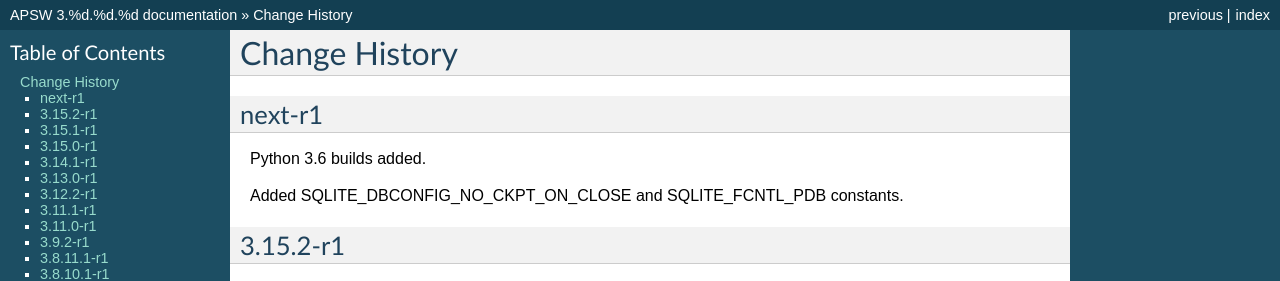
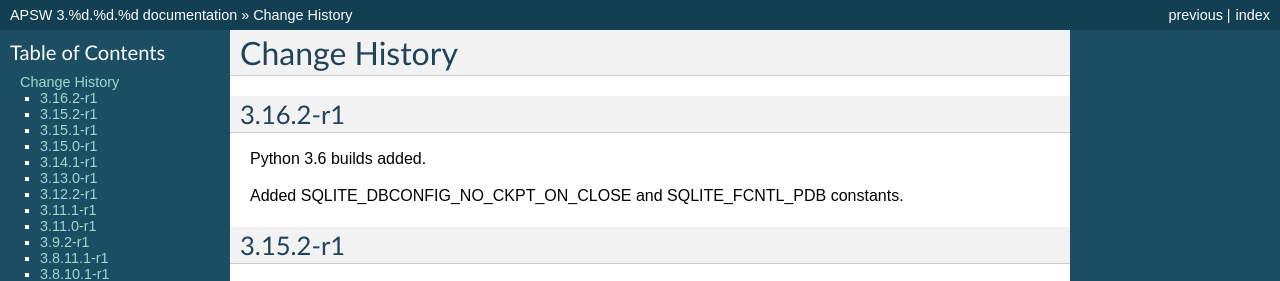
Before and after one commit to rogerbinns/apsw, a Sphinx documentation site: the page built from doc/changes.rst, in a window 1280 px wide and 900 px high. Shown: the top 281 px of the window. Built offline with Sphinx 7.4.7, drawn with Linux system fonts in a browser that asks for light colours; pages that are not in the unit, such as notebooks, are missing from menus; the version number is read from the project's files by our own code.

Commit message:
Set version

```diff
--- a/doc/changes.rst
+++ b/doc/changes.rst
@@ -2,8 +2,8 @@ Change History
 **************
 .. currentmodule:: apsw
 
-next-r1
-=======
+3.16.2-r1
+=========
 
 Python 3.6 builds added.
 
```
